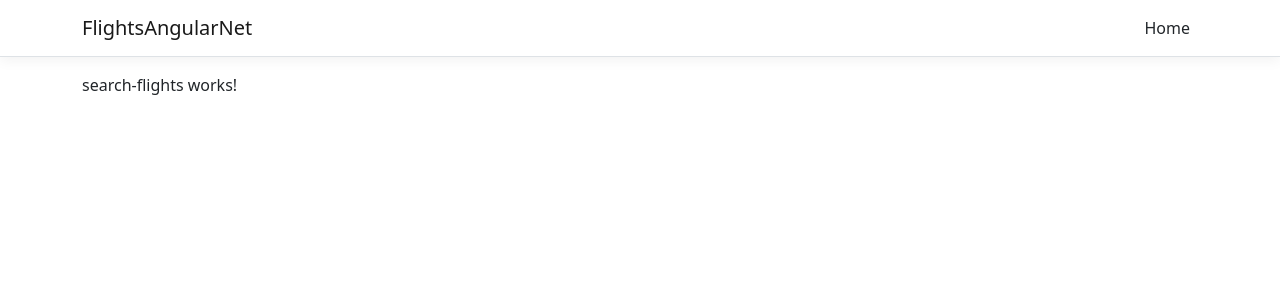
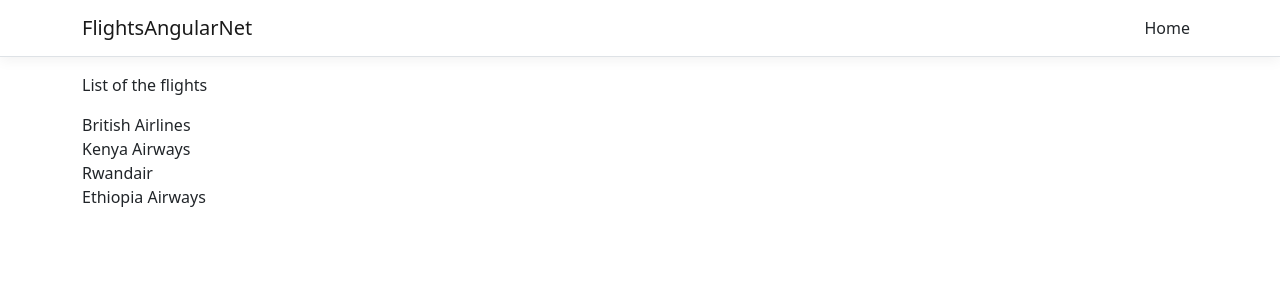
Before and after one commit to chrisira/FlightsAngularDotNet, an Angular app in the folder FlightsAngularNet/ClientApp/: page / in a window 1280 px wide. Shown: the top 300 px of the page. Built offline with nearby package versions, Linux system fonts and the light colour scheme.

Commit message:
Simple looping on ng elements

```diff
--- a/FlightsAngularNet/ClientApp/angular.json
+++ b/FlightsAngularNet/ClientApp/angular.json
@@ -31,7 +31,8 @@
             ],
             "styles": [
               "node_modules/bootstrap/dist/css/bootstrap.min.css",
-              "src/styles.css"
+              "src/styles.css",
+              "node_modules/@fortawesome/fontawesome-free/css/all.css"
             ],
             "scripts": []
           },
--- a/FlightsAngularNet/ClientApp/package.json
+++ b/FlightsAngularNet/ClientApp/package.json
@@ -23,7 +23,9 @@
     "@angular/platform-browser-dynamic": "^15.1.5",
     "@angular/platform-server": "^15.1.5",
     "@angular/router": "^15.1.5",
+    "@fortawesome/fontawesome-free": "^6.4.0",
     "bootstrap": "^5.2.3",
+    "font-awesome": "^4.7.0",
     "jquery": "^3.6.3",
     "oidc-client": "^1.11.5",
     "popper.js": "^1.16.0",
@@ -49,6 +51,5 @@
   },
   "overrides": {
     "autoprefixer": "10.4.5"
-  },
-  "optionalDependencies": {}
+  }
 }
--- a/FlightsAngularNet/ClientApp/src/app/nav-menu/nav-menu.component.html
+++ b/FlightsAngularNet/ClientApp/src/app/nav-menu/nav-menu.component.html
@@ -29,6 +29,7 @@
           </li>
 
 
+
         </ul>
       </div>
     </div>
--- a/FlightsAngularNet/ClientApp/src/app/search-flights/search-flights.component.html
+++ b/FlightsAngularNet/ClientApp/src/app/search-flights/search-flights.component.html
@@ -1 +1,4 @@
-<p>search-flights works!</p>
+<p>List of the flights</p>
+<div *ngFor="let flights of SearchResult">
+  {{ flights }}
+</div>
--- a/FlightsAngularNet/ClientApp/src/app/search-flights/search-flights.component.ts
+++ b/FlightsAngularNet/ClientApp/src/app/search-flights/search-flights.component.ts
@@ -7,4 +7,11 @@ import { Component } from '@angular/core';
 })
 export class SearchFlightsComponent {
 
+  SearchResult: any = [
+    'British Airlines',
+    'Kenya Airways',
+    'Rwandair',
+    'Ethiopia Airways'
+  ]
+
 }
```
Also changed, not shown: 1 other file (tests, documents, lock files or other folders).
